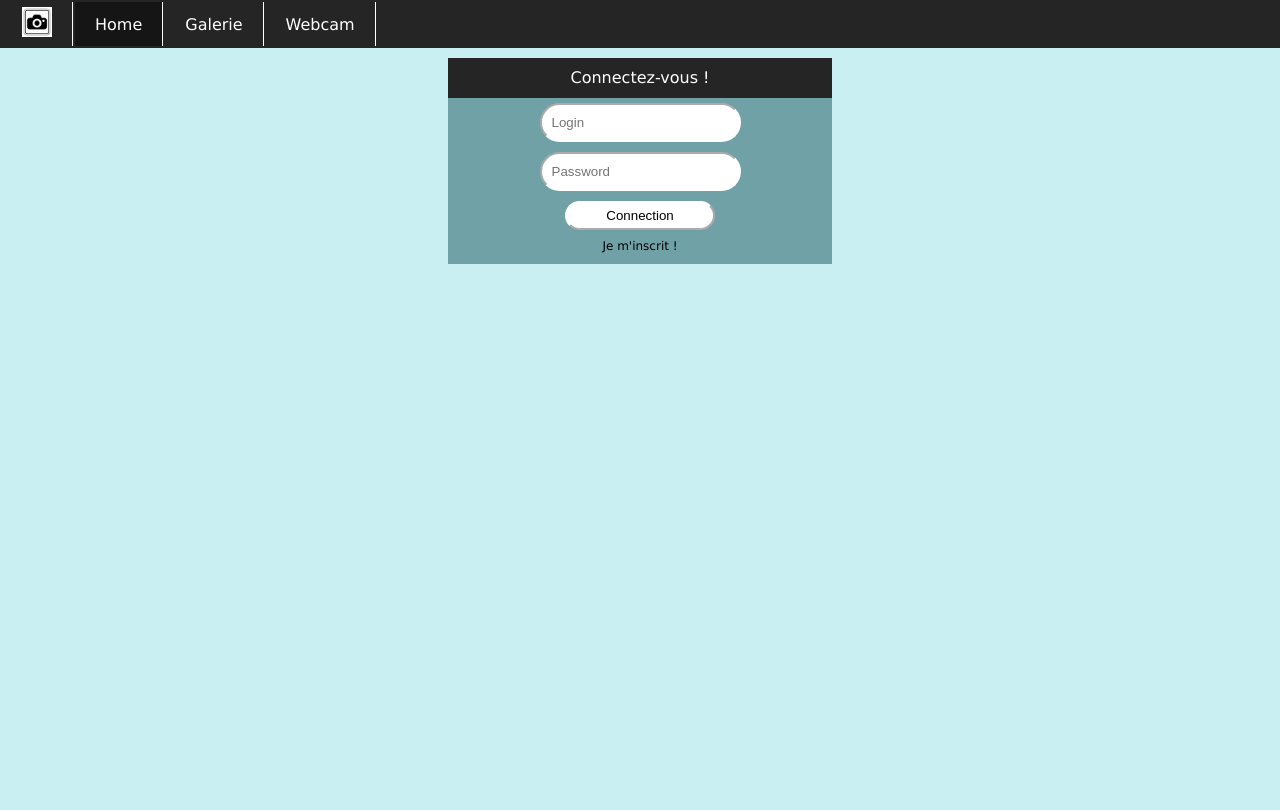
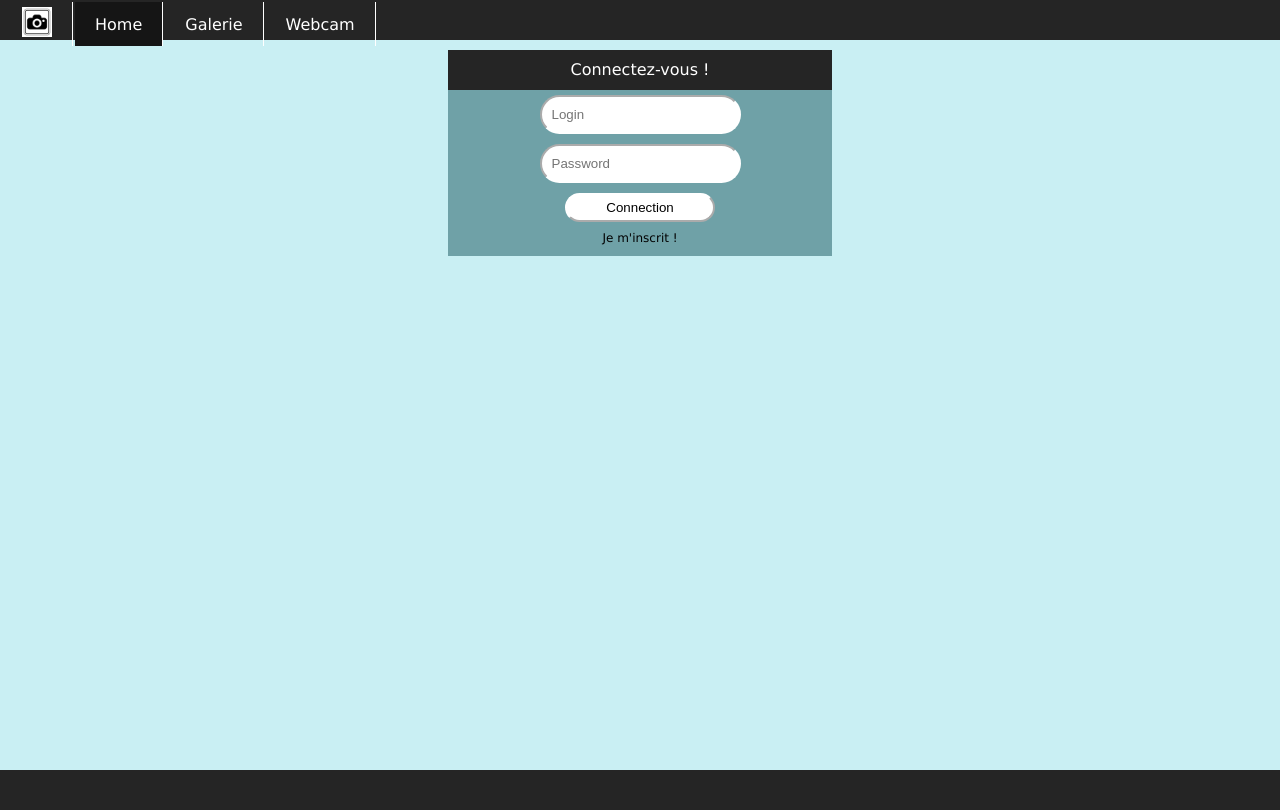
Before and after one commit to Xeiis/Camagru, a PHP site: page /home.php in a window 1280 px wide. Before the commit the page ends 264 px from the top, so only its background shows below. Run offline with PHP 8.4, Linux system fonts and the light colour scheme; a map, chart or similar area stays blank.

Commit message:
on a trouver le probleme grace a tlovato.

```diff
--- a/css/styles.css
+++ b/css/styles.css
@@ -1,17 +1,21 @@
+html{
+    height:100%;
+}
 body{
     margin: 0;
     background-color: #C9EFF3;
+    height:100%;
     font-family: "Lucida Sans Unicode", "Lucida Grande", sans-serif!important;
 }
 
 .header {
-    height: 8%;
+    height: 5%;
     width: 100%;
     background-color: #252525;
 }
 
 .container{
-    height: 84%;
+    height: 90%;
     width: 100%;
 }
 
@@ -21,7 +25,7 @@ a{
 }
 
 .footer {
-    height: 8%;
+    height: 5%;
     width: 100%;
     background-color: #252525;
 }
--- a/home.php
+++ b/home.php
@@ -1,4 +1,4 @@
-<!DOCTYPE html>
+<!doctype html>
 <html lang="fr">
 <head>
     <meta charset="UTF-8">
@@ -25,10 +25,10 @@
             </div>
          </center>
 	</div>
-	<div>
+	<!--<div>
 		<video id="video"></video>
 		<canvas id="canvas"></canvas>
-	</div>
+	</div>-->
 <?php
     include 'footer.php';
 ?>
```
